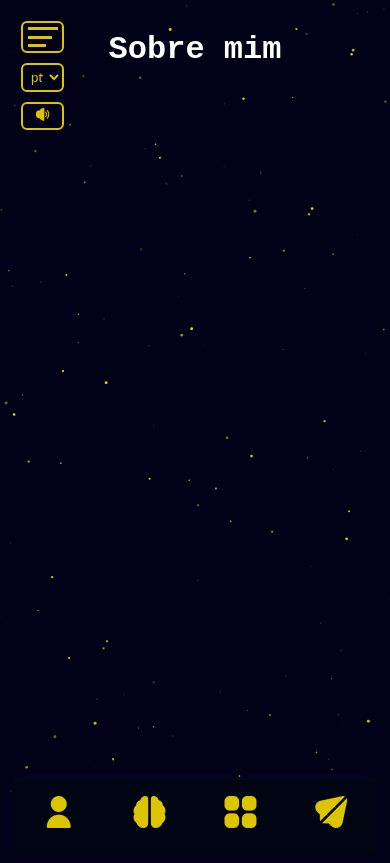
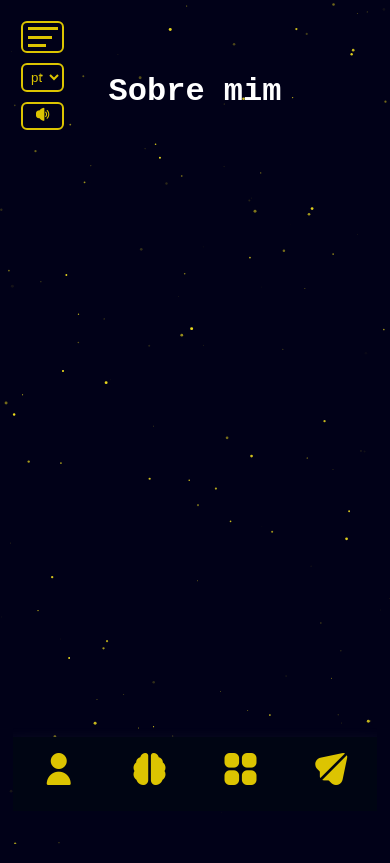
Before and after one commit to Andra-sun/portfolio, a React (Create React App) app: page / in a window 390 px wide. Built offline with nearby package versions, Linux system fonts and the light colour scheme; a web font is replaced by a local one.

Commit message:
diminuindo um pouco da tela

```diff
--- a/src/App.css
+++ b/src/App.css
@@ -48,7 +48,7 @@
         flex-direction: column-reverse;
         justify-content: flex-end;
         align-items: center;
-        height: 100vh;
+        height: 90vh;/* testee diminuindo um pouco */
         overflow-x: hidden;
     }
 
--- a/src/index.css
+++ b/src/index.css
@@ -45,6 +45,13 @@ a {
 a:hover{
   color: var(--main-color-hover);
   transform: scale(1.09);
+}
+
+@media (max-width: 768px) {
+  body {
+    max-height: 90vh;
+  } /* teste diminuindo um pouco */
+
 }
 
 :root {
```
